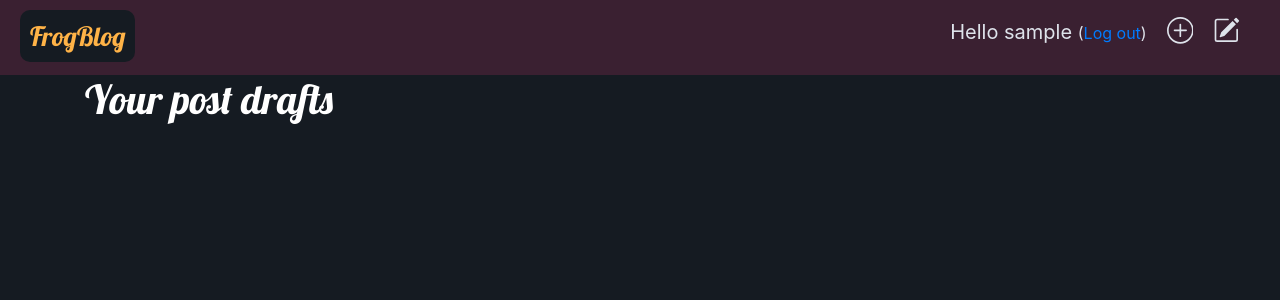
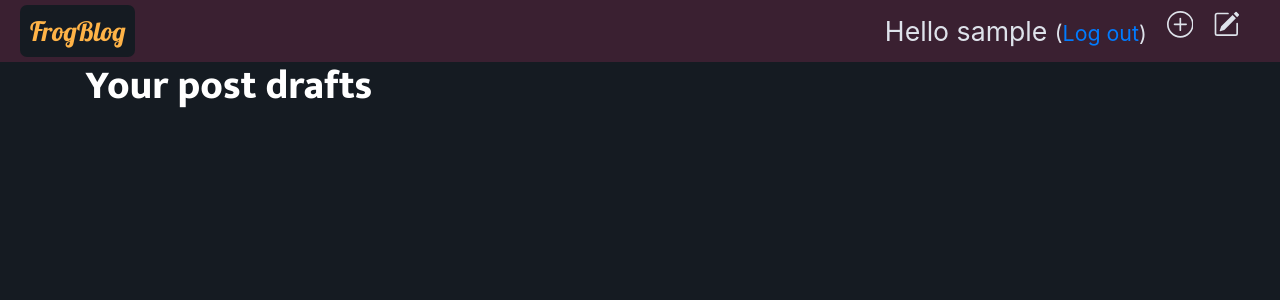
Before and after one commit to DanNguyen8189/my-first-blog, a Django app: page /drafts/ in a window 1280 px wide. Shown: the top 300 px of the page. Run offline with Django 3.2, Linux system fonts and the light colour scheme; the visitor is signed in with stand-in values (Sample User, id 1); data that the repository does not hold is empty; some libraries are stand-ins or nearby versions.

Commit message:
fixed some margin errors and cleaned up css

```diff
--- a/blog/static/css/blog.css
+++ b/blog/static/css/blog.css
@@ -1,32 +1,49 @@
-h1 a, h2 a {
+/*h1 a, h2 a {
     color: white;
-    font-family: 'Lobster';
+    font-family: 'Mukta', sans-serif;
+}*/
+body {
+    background-color: #151b22;
 }
+
+h1, h2, h3, h4 {
+    /*font-family: 'Lobster', cursive;*/
+    font-family: 'Mukta', sans-serif;
+    color: white;
+    margin: 0;
+}
+
+h2 a:visited {
+    color: white;
+}
+
 p{
     color: white;
+    margin: 0;
 }
 
 .page-header {
     background-color: #3a2031;
     margin-top: 0;
-    padding: 10px 20px 5px 20px;
+    padding: 5px 20px 5px 20px;
     display: flex;
     justify-content: space-between;
     align-items: center;
 }
 
-.page-header h1, .page-header h1 a, .page-header h1 a:visited, .page-header h1 a:active {
+.page-header h1{
+    background-color: #151b22;
     color: #ffb347;
     font-size: 20pt;
+    font-family: lobster;
+    display: inline-block;
+    border-radius: 7px;
+    padding: 10px;
+    margin: 0;
+}
+.page-header h1 a, .page-header h1 a:visited, .page-header h1 a:active {
+    color: #ffb347;
     text-decoration: none;
-}
-
-.page-header h1{
-    background-color: #151b22;
-    color: rgb(255, 187, 0);
-    display: inline-block;
-    border-radius: 10px;
-    padding: 10px;
 }
 
 .page-header .right-block {
@@ -34,22 +51,43 @@ p{
     justify-content: flex-end;
 }
 
-body {
+.top-menu {
+    color: #dee3eb;
+    float: right;
+    font-size: 20pt;
+    margin-right: 20px;
+}
+/*.page-header .right-block a{
+    background-color: orange;
+    border-radius: 5px;
+    border: none;
+}*/
+
+/*.page-header p{
+    margin: 0 10px 0 0;
+    font-size: 20px;
+}*/
+/*.what {
+    background-color: orange;
+}
+
+.what h1, .what h1 a, .what h1 a:visited, .what h1 a:active{
+    color: #ffb347;
+    font-size: 30px;
+    text-decoration: none;
     background-color: #151b22;
-}
+    display: inline-block;
+    margin: 0;
+}*/
 
 /*.container {
     background-color: rgb(16, 29, 46);
 }*/
 
-h1, h2, h3, h4 {
-    font-family: 'Lobster', cursive;
-    color: white;
-}
+/* h2 {
+    font-family: 'Poiret One', cursive;
+}*/
 
-h2 {
-    font-family: 'Poiret One', cursive;
-}
 
 .date {
     color: #828282;
@@ -63,17 +101,6 @@ h2 {
     width: 100%;
 }
 
-.top-menu {
-    color: #dee3eb;
-    float: right;
-    font-size: 20pt;
-    margin-right: 20px;
-}
-
-.page-header p{
-    font-size: 20px;
-}
-
 .post-list-container {
     max-width: 45em;
     margin: auto;
@@ -85,10 +112,6 @@ h2 {
     border-radius: 5px;
 }
 
-/*.post h2 a, .post h2 a:visited {
-    color: #000000;
-}*/
-
 .comment {
     margin: 20px 0px 20px 20px;
 }
--- a/blog/templates/blog/base.html
+++ b/blog/templates/blog/base.html
@@ -7,6 +7,7 @@
         <link rel="stylesheet" href="//maxcdn.bootstrapcdn.com/bootstrap/3.2.0/css/bootstrap-theme.min.css">
         <link href='//fonts.googleapis.com/css?family=Lobster&subset=latin,latin-ext' rel='stylesheet' type='text/css'>
         <link href="https://fonts.googleapis.com/css2?family=Poiret+One&display=swap" rel="stylesheet">        <link rel="stylesheet" href="{% static 'css/blog.css' %}">
+        <link href="https://fonts.googleapis.com/css2?family=Mukta:wght@800&display=swap" rel="stylesheet">
     </head>
     <body>
         <div class="page-header">
@@ -24,13 +25,17 @@
                     <path fill-rule="evenodd" d="M1 13.5A1.5 1.5 0 0 0 2.5 15h11a1.5 1.5 0 0 0 1.5-1.5v-6a.5.5 0 0 0-1 0v6a.5.5 0 0 1-.5.5h-11a.5.5 0 0 1-.5-.5v-11a.5.5 0 0 1 .5-.5H9a.5.5 0 0 0 0-1H2.5A1.5 1.5 0 0 0 1 2.5v11z"/>
                   </svg></a>
             {% else %}
-                <p class="top-menu"><a href="{% url 'login' %}">Log In</a></p>
-                <a href="{% url 'login' %}" class="top-menu"><svg width="1em" height="1em" viewBox="0 0 16 16" class="bi bi-person-fill" fill="currentColor" xmlns="http://www.w3.org/2000/svg">
+                <!--<p class="btn btn-default top-menu"><a href="{% url 'login' %}">Log In</a></p>-->
+                <a class="btn btn-default top-menu" href="{% url 'login' %}">Log In</a>
+                <!--<a href="{% url 'login' %}" class="top-menu"><svg width="1em" height="1em" viewBox="0 0 16 16" class="bi bi-person-fill" fill="currentColor" xmlns="http://www.w3.org/2000/svg">
                     <path fill-rule="evenodd" d="M3 14s-1 0-1-1 1-4 6-4 6 3 6 4-1 1-1 1H3zm5-6a3 3 0 1 0 0-6 3 3 0 0 0 0 6z"/>
-                  </svg></a>
+                  </svg></a>-->
             {% endif %}
             </div>
         </div>
+        <!--<div class='what'>
+            <h1><a href="/">FrogBlog</a></h1>
+        </div>-->
         <div class="content container">
             <div class="row">
                 <div class="col-md-12">
```
